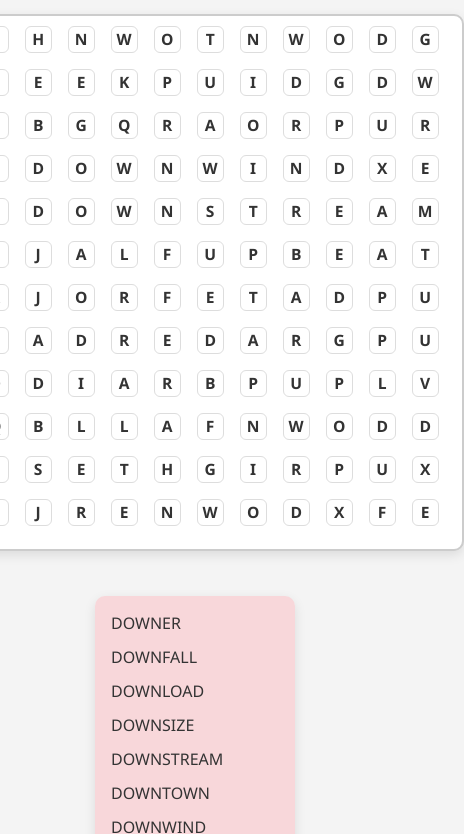
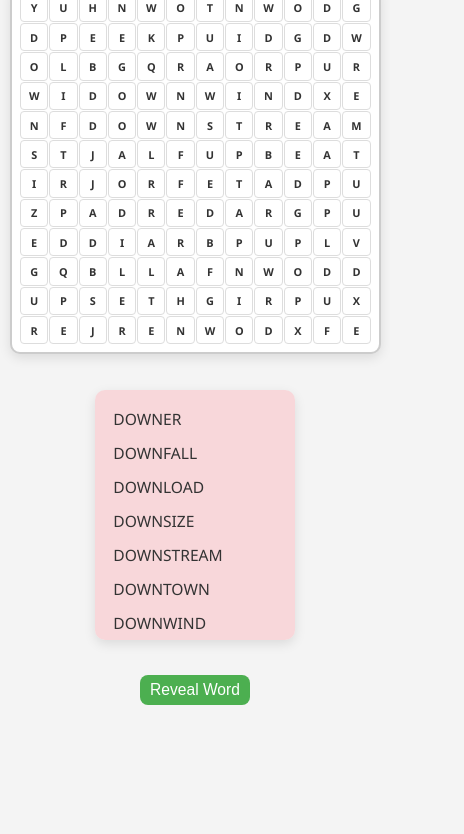
Before and after one commit to Kalmeshwar27/WordSearch, a plain HTML site: page index.html in a window 390 px wide. Shown: the part 104-938 px from the top of the page, 464 px wide, since content can reach past the window. After the commit the page ends 844 px from the top, so only its background shows below. Drawn offline with nearby package versions, Linux system fonts and the light colour scheme.

Commit message:
update code

```diff
--- a/index.html
+++ b/index.html
@@ -21,50 +21,56 @@
 }
 
 body {
-    overscroll-behavior: none;
   font-family: 'Segoe UI', Tahoma, Geneva, Verdana, sans-serif;
   background-color: var(--bg-color);
   color: var(--font-color);
   margin: 0;
-    padding: 40px 20px;
+  padding: 20px 10px;
   display: flex;
   flex-direction: column;
   align-items: center;
+  min-height: 100vh;
+  overscroll-behavior: none;
 }
 
 h1 {
-    font-size: 2.5rem;
-    margin-bottom: 30px;
-    color: var(--primary-color);
-    text-shadow: 1px 1px 0 #ccc;
+  font-size: clamp(1.8rem, 5vw, 2.5rem);
+  margin-bottom: 20px;
   color: #c0392b;
+  text-align: center;
 }
 
 .container {
   display: flex;
+  flex-direction: row;
   flex-wrap: wrap;
   justify-content: center;
-    gap: 30px;
-    margin-bottom: 30px;
+  gap: 20px;
+  width: 100%;
+  max-width: 900px;
 }
 
 .grid {
   display: grid;
-    gap: 3px;
-    padding: 10px;
+  gap: 1px;
+  padding: 8px;
   border: 2px solid var(--grid-border);
   background: white;
   border-radius: 10px;
   box-shadow: 0 4px 12px rgba(0, 0, 0, 0.1);
+  touch-action: none;
+  width: 95vw;
+  max-width: 500px;
+  aspect-ratio: 1 / 1;
+  grid-template-columns: repeat(12, 1fr);
+  grid-template-rows: repeat(12, 1fr);
 }
 
 .cell {
-    width: 40px;
-    height: 40px;
   background-color: #fff;
-    border-radius: 6px;
+  border-radius: 4px;
   border: 1px solid #ddd;
-    font-size: 18px;
+  font-size: clamp(10px, 2.8vw, 18px);
   font-weight: bold;
   color: #333;
   display: flex;
@@ -73,6 +79,7 @@
   cursor: pointer;
   transition: background-color 0.2s ease, transform 0.1s ease;
   user-select: none;
+  aspect-ratio: 1 / 1;
 }
 
 .cell:hover {
@@ -88,15 +95,16 @@
   font-weight: bold;
 }
 
-
 .word-list {
   background: var(--secondary-color);
-    padding: 20px;
+  padding: 12px;
   border-radius: 10px;
-    min-width: 200px;
-    max-height: 480px;
+  max-height: 400px;
   overflow-y: auto;
   box-shadow: 0 4px 12px rgba(0, 0, 0, 0.1);
+  font-size: clamp(12px, 4vw, 16px);
+  width: 90vw;
+  max-width: 200px;
 }
 
 .word-list h3 {
@@ -108,7 +116,6 @@
 .word-list li {
   list-style: none;
   padding: 6px;
-    font-size: 16px;
   transition: all 0.2s ease-in-out;
 }
 
@@ -125,14 +132,15 @@
 
 .controls {
   display: flex;
-    gap: 15px;
+  flex-wrap: wrap;
+  gap: 10px;
   justify-content: center;
   margin-top: 20px;
 }
 
 .controls button {
   padding: 10px 20px;
-    font-size: 16px;
+  font-size: clamp(14px, 4vw, 18px);
   background-color: var(--primary-color);
   color: white;
   border: none;
@@ -149,42 +157,31 @@
 .controls button:active {
   transform: scale(0.98);
 }
-  .grid {
-  touch-action: none; /* ✅ Prevents touch scrolling */
-}
 
-  @media (max-width: 768px) {
-  .grid {
-    grid-template-columns: repeat(12, 7vw);
-    grid-template-rows: repeat(12, 7vw);
-  }
-
-  .cell {
-    width: 7vw;
-    height: 7vw;
-    font-size: 4vw;
+/* Mobile Optimizations */
+@media (max-width: 600px) {
+  .container {
+    flex-direction: column;
+    align-items: center;
   }
 
   .word-list {
-    font-size: 4vw;
-    padding: 10px;
+    width: 95vw;
+    max-height: 250px;
   }
 
   .controls button {
     font-size: 4vw;
-    padding: 8px 12px;
+    padding: 6px 10px;
   }
 
   h1 {
     font-size: 6vw;
-    text-align: center;
+  }
 }
 
-  .container {
-    flex-direction: column;
-    align-items: center;
-  }
-}
+
+
 
 </style>
 
@@ -410,8 +407,7 @@ function tryPlaceWords(wordList, index) {
   cells = [];
 
   // 🔧 Set dynamic grid dimensions
-  gridElement.style.gridTemplateColumns = `repeat(${gridCols}, 40px)`;
-  gridElement.style.gridTemplateRows = `repeat(${gridRows}, 40px)`;
+
 
   for (let row = 0; row < gridRows; row++) {
     for (let col = 0; col < gridCols; col++) {
```
Lines whose indentation alone changed are shown as unchanged.
